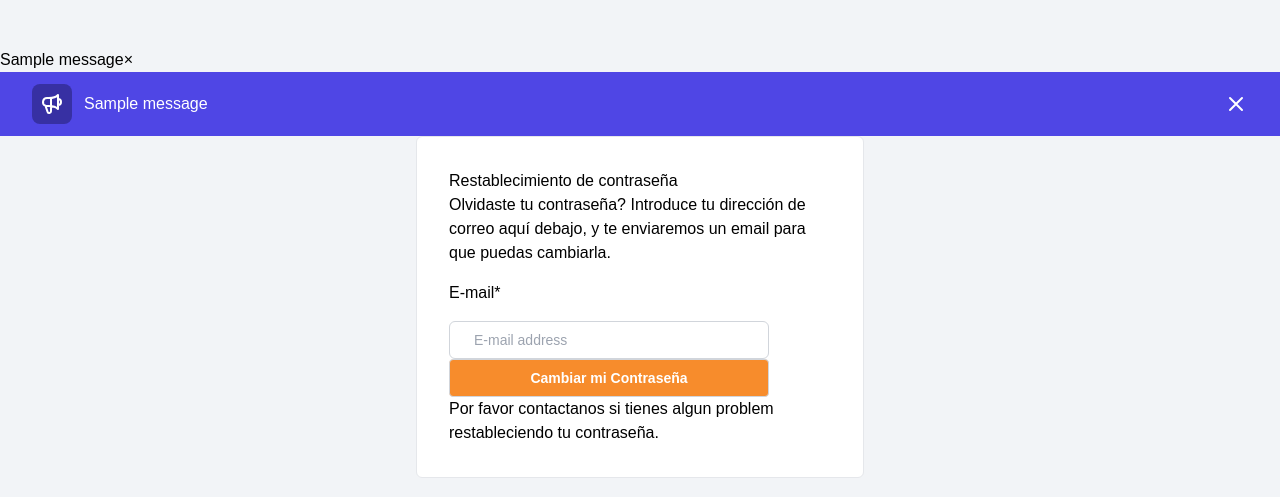
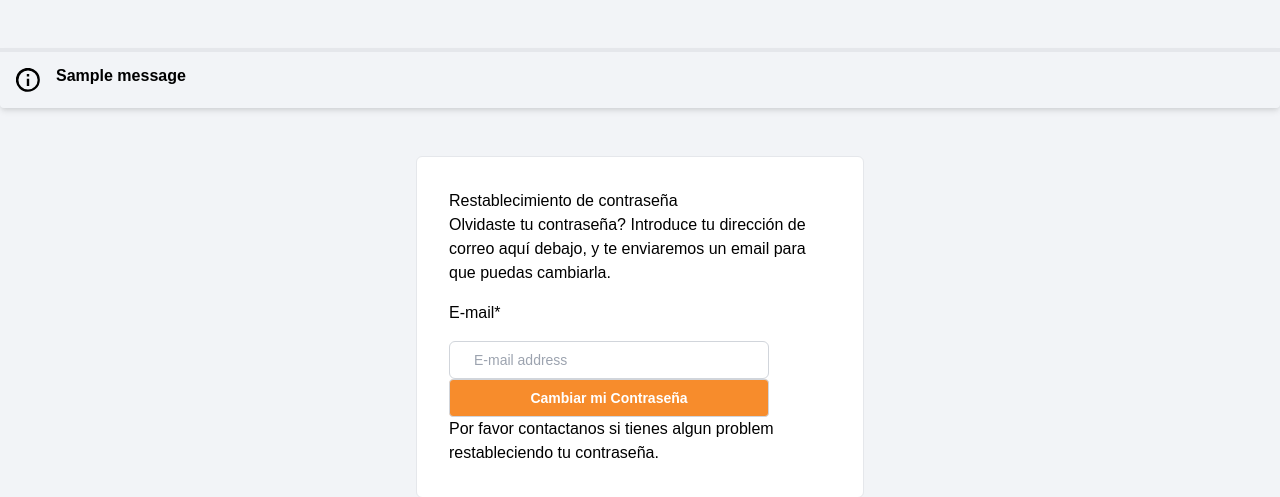
Before and after one commit to LordFitoi/feline, a Django app: page /accounts/password/reset/ in a window 1280 px wide. Shown: the part 80-577 px from the top of the page. Run offline with Django 3.2, Linux system fonts and the light colour scheme; tables that the repository leaves empty hold one stand-in row (values such as "Sample post"); one stand-in notice (Sample message) is shown; parts of the project's set-up code (start-up, migrations or seed data) failed here and were passed over; some libraries are stand-ins or nearby versions; some web fonts are replaced.

Commit message:
Fixes bug on template

```diff
--- a/feline/templates/account/messages/email_confirmed.txt
+++ b/feline/templates/account/messages/email_confirmed.txt
@@ -1 +1 @@
-{% load i18n %}Has confirmado {{email}}.{% endblocktrans %}
+{% load i18n %}{% blocktrans %}Has confirmado {{email}}.{% endblocktrans %}
--- a/feline/templates/base.html
+++ b/feline/templates/base.html
@@ -82,35 +82,16 @@
 
       {% if messages %}
           {% for message in messages %}
-              <div class="alert {% if message.tags %}alert-{{ message.tags }}{% endif %}">{{ message }}<button type="button" class="close" data-dismiss="alert" aria-label="Close"><span aria-hidden="true">&times;</span></button></div>
 
-              <!-- This example requires Tailwind CSS v2.0+ -->
-              <div class="bg-indigo-600">
-                <div class="max-w-7xl mx-auto py-3 px-3 sm:px-6 lg:px-8">
-                  <div class="flex items-center justify-between flex-wrap">
-                    <div class="w-0 flex-1 flex items-center">
-                      <span class="flex p-2 rounded-lg bg-indigo-800">
-                        <!-- Heroicon name: outline/speakerphone -->
-                        <svg class="h-6 w-6 text-white" xmlns="http://www.w3.org/2000/svg" fill="none" viewBox="0 0 24 24" stroke="currentColor" aria-hidden="true">
-                          <path stroke-linecap="round" stroke-linejoin="round" stroke-width="2" d="M11 5.882V19.24a1.76 1.76 0 01-3.417.592l-2.147-6.15M18 13a3 3 0 100-6M5.436 13.683A4.001 4.001 0 017 6h1.832c4.1 0 7.625-1.234 9.168-3v14c-1.543-1.766-5.067-3-9.168-3H7a3.988 3.988 0 01-1.564-.317z" />
-                        </svg>
-                      </span>
-                      <p class="ml-3 font-medium text-white truncate">
-                        <span>{{ message }}</span>
-                      </p>
-                    </div>
-                    <div class="order-2 flex-shrink-0 sm:order-3 sm:ml-3">
-                      <button type="button" class="-mr-1 flex p-2 rounded-md hover:bg-indigo-500 focus:outline-none focus:ring-2 focus:ring-white sm:-mr-2">
-                        <span class="sr-only">Dismiss</span>
-                        <!-- Heroicon name: outline/x -->
-                        <svg class="h-6 w-6 text-white" xmlns="http://www.w3.org/2000/svg" fill="none" viewBox="0 0 24 24" stroke="currentColor" aria-hidden="true">
-                          <path stroke-linecap="round" stroke-linejoin="round" stroke-width="2" d="M6 18L18 6M6 6l12 12" />
-                        </svg>
-                      </button>
-                    </div>
+              <div class="bg-teal-100 border-t-4 border-teal-500 rounded-b text-teal-900 px-4 py-3 shadow-md" role="alert">
+                <div class="flex">
+                  <div class="py-1"><svg class="fill-current h-6 w-6 text-teal-500 mr-4" xmlns="http://www.w3.org/2000/svg" viewBox="0 0 20 20"><path d="M2.93 17.07A10 10 0 1 1 17.07 2.93 10 10 0 0 1 2.93 17.07zm12.73-1.41A8 8 0 1 0 4.34 4.34a8 8 0 0 0 11.32 11.32zM9 11V9h2v6H9v-4zm0-6h2v2H9V5z"/></svg></div>
+                  <div>
+                    <p class="font-bold">{{ message }}</p>
                   </div>
                 </div>
               </div>
+              <br/><br/>
           {% endfor %}
       {% endif %}
 
```
